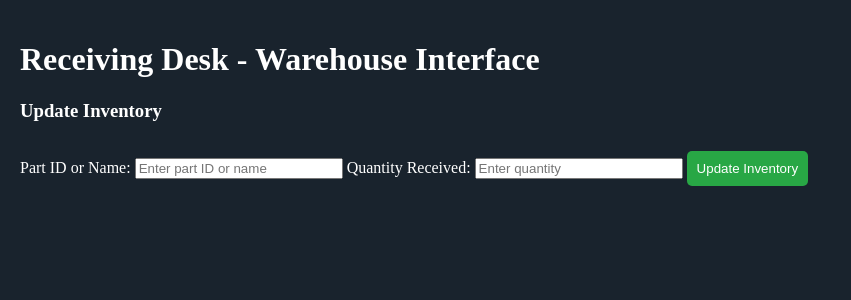
After one commit to DouglasHug/CSCI463-7A-Product, a Flask app: page /receiving in a window 1280 px wide. The commit adds this page. Shown: the top 300 px of the page, without its empty margins (0-851 px from the left). Run offline with Flask 3, Linux system fonts and the light colour scheme.

```diff
--- a/main.py
+++ b/main.py
@@ -1,3 +1,4 @@
+from dask.sizeof import sizeof
 from flask import Flask, render_template, request, session, redirect, url_for
 import pymysql
 import uuid
@@ -46,14 +47,17 @@ def index():
 
 @app.route('/browse')
 def browse_catalog():
-
+	#Get parts list from legacy database
 	conn = get_legacy_db_connection()
 	cursor = conn.cursor()
 	cursor.execute('SELECT * FROM parts')
+	conn.close()
 
+	#Put query results into a dictionary
 	columns = [col[0] for col in cursor.description]
 	parts = [dict(zip(columns, row)) for row in cursor.fetchall()]
 
+	#Get part IDs from dictionary
 	part_nums = [part['number'] for part in parts]
 
 	inv_conn = get_new_db_connection()
@@ -66,30 +70,27 @@ def browse_catalog():
 
 	for part in parts:
 		part['quantity'] = inv_data.get(part['number'], 0)
-	conn.close()
 
-	return render_template('browse.html', parts=parts)
+
+	return render_template('browse.html', parts=parts, cartsize = len(session.get('cart')))
 
 
 @app.route('/add_to_cart', methods=['POST'])
 def add_to_cart():
-	part_id = request.form.get('partnumber')
-	quantity = int(request.form.get('partamount', 1))
-
+	part_id = request.form.get('submit_part')
+	quantity = int(request.form.get(f'partamount_{part_id}', 1))
 	cart = session.get('cart', [])
 
-	found = False
 	for item in cart:
 		if item['part_id'] == part_id:
 			item['quantity'] += quantity
-			found = True
 			break
+	else:
+		cart.append({'part_id': part_id, 'quantity': quantity})
 
-	if not found:
-		cart.append({'part_id': part_id, 'quantity': quantity})
+
+	#session['cart'] = []
 	print(cart)
-	session['cart'] = cart
-
 	return redirect(url_for('browse_catalog'))
 
 
@@ -165,5 +166,24 @@ def authorize_payment():
 		return render_template('checkout_error.html', errors=[str(e)])
 
 
+@app.route('/receiving', methods=['GET', 'POST'])
+def update_inventory():
+	if request.method == 'POST':
+		part_id = request.form.get('part')
+		quantity = request.form.get('quantity')
+		print(part_id, quantity)
+		return "Inventory updated successfully!"
+	return render_template('receiving.html')
+
+
+@app.route('/authorization_failed')
+def authorization_failed():
+	return 0
+
+@app.route('/authorization_successful')
+def authorization_successful():
+	return 1
+
+
 if __name__ == '__main__':
 	app.run(debug=True)
--- /dev/null
+++ b/templates/receiving.html
@@ -0,0 +1,65 @@
+<!DOCTYPE html>
+<html lang="en">
+<head>
+  <meta charset="UTF-8">
+  <meta name="viewport" content="width=device-width, initial-scale=1.0">
+  <title>Receiving Desk Dashboard</title>
+  <style>
+    body {
+      background-color: #19232d;
+      color: white;
+      margin: 0;
+      padding: 20px;
+    }
+
+    .tab-btn {
+      margin: 10px;
+      padding: 10px 20px;
+      background-color: #007bff;
+      color: white;
+      border: none;
+      border-radius: 5px;
+      cursor: pointer;
+    }
+
+    .inventory-update {
+      margin: 10px;
+      border: 2px solid #455364;
+      padding: 10px;
+    }
+
+    .inventory-update input {
+      padding: 8px;
+      margin: 5px;
+      width: 90%;
+    }
+
+    .update-btn {
+      margin-top: 10px;
+      padding: 10px;
+      border: none;
+      border-radius: 5px;
+      background-color: #28a745;
+      color: white;
+      cursor: pointer;
+    }
+  </style>
+</head>
+<body>
+
+  <h1>Receiving Desk - Warehouse Interface</h1>
+
+  <!-- Form for updating inventory -->
+  <form method="post" action="/receiving">
+    <h3>Update Inventory</h3>
+    <label for="partid">Part ID or Name:</label>
+    <input type="text" id="partid" name="part" placeholder="Enter part ID or name" style="width: 200px;">
+
+    <label for="quantity">Quantity Received:</label>
+    <input type="number" id="quantity" name="quantity" placeholder="Enter quantity" min="1" style="width: 200px;">
+
+    <button type="submit" class="update-btn">Update Inventory</button>
+  </form>
+
+</body>
+</html>
```
Also changed, not shown: templates/browse.html (+34 -14 lines).
